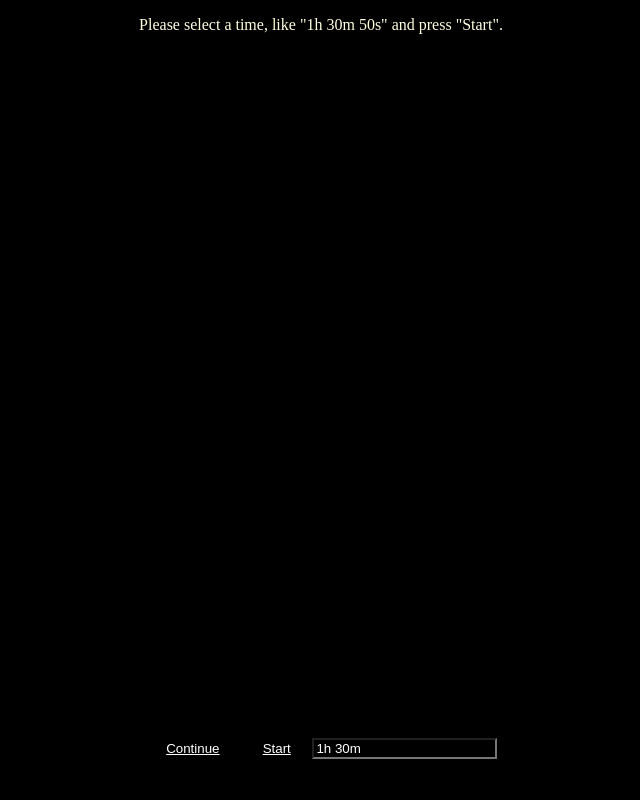
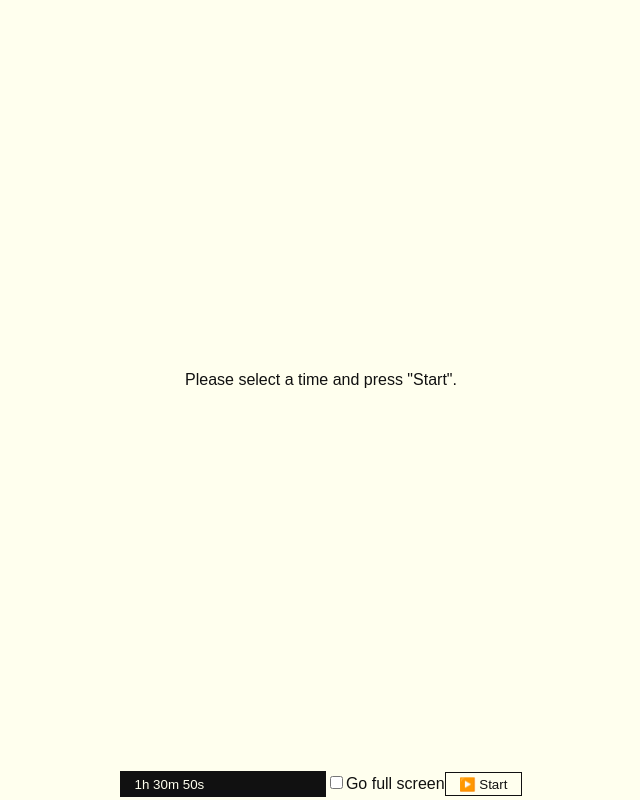
Before and after one commit to camolin3/countdown-tv, an Angular app: page / in a window 1280 px wide. Shown: the whole page, without its empty margins (319-959 px from the left). Built offline with nearby package versions, Linux system fonts and the light colour scheme.

Commit message:
Using CSS variables to reuse colors. Added transition between .config state. Just one button for pause/resume. Timer is working as expected.

```diff
--- a/src/app/app.component.css
+++ b/src/app/app.component.css
@@ -1,39 +1,58 @@
 .countdown {
-  background-color: black;
-  color: lightyellow;
+  background-color: var(--background-color);
+  color: var(--color);
   display: grid;
+  font-family: Arial, Helvetica, sans-serif;
   grid-gap: 1vh;
-  grid-template-rows: 90vh 1fr;
+  grid-template-rows: 1fr 2em;
   height: 100vh;
+  overflow: hidden;
+  transition: background-color 1000ms ease-in-out, color 1000ms ease-in-out;
+}
+
+.countdown.config {
+  background-color: var(--color);
+  color: var(--background-color);
 }
 
 .countdown > * {
+  align-self: center;
   justify-self: center;
   text-align: center;
 }
 
 .counter {
   align-self: center;
-  color: #ff0101;
+  color: var(--counter-color);
   display: grid;
   font-family: 'Orbitron', sans-serif;
   font-size: 25vmin;
-  grid-template-columns: 1ch 1ch 0.5ch 1ch 1ch 0.5ch 1ch 1ch;
+  grid-template-columns: repeat(2, 1ch) 0.5ch repeat(2, 1ch) 0.5ch repeat(2, 1ch);
   text-shadow:
-    0 0 5px #ff0101,
-    0 0 10px #ff0101,
-    0 0 20px #000;
+    0 0 5px var(--counter-color),
+    0 0 10px var(--counter-color),
+    0 0 20px var(--background-color);
+  transition: color 1000ms ease-in-out, text-shadow 1000ms ease-in-out;
+
+}
+.config .counter {
+  color: var(--color);
+  text-shadow:
+    0 0 5px var(--background-color),
+    0 0 10px var(--background-color),
+    0 0 20px var(--color);
 }
 
-.controls input {
-  background-color: black;
-  color: white;
+.controls > button, .controls > input {
+  background-color: var(--background-color);
+  border: none;
+  border: var(--background-color) 1px solid;
+  color: var(--color);
+  height: calc(2em - 2px);
+  padding: 0 1em;
+  transition: background-color 1000ms ease-in-out, color 1000ms ease-in-out;
 }
-
-.controls button {
-  background-color: black;
-  color: white;
-  border: none;
-  text-decoration: underline;
-  padding: 1em 1.618em;
+.config .controls button {
+  background-color: var(--color);
+  color: var(--background-color);
 }
--- a/src/app/app.component.html
+++ b/src/app/app.component.html
@@ -1,4 +1,4 @@
-<div class="countdown">
+<div class="countdown" [ngClass]="{'config': !running}">
   <section class="counter" *ngIf="counter$ | async; let counter; else instructions">
     <output>{{ counter.hh[0] }}</output>
     <output>{{ counter.hh[1] }}</output>
@@ -11,18 +11,18 @@
   </section>
   <ng-template #instructions>
     <p>
-      Please select a time, like "1h 30m 50s" and press "Start".
+      Please select a time and press "Start".
     </p>
   </ng-template>
   <aside class="controls">
-    <ng-template *ngIf="running; else stopped">
-      <button (click)="stop()">Pause</button>
-      <button (click)="stop()" *ngIf="running">Stop</button>
+    <ng-template [ngIf]="running" [ngIfElse]="stopped">
+      <button (click)="pauseOrContinue()">⏯ Pause/Continue</button>
+      <button (click)="stop()" *ngIf="running">⏹ Stop</button>
     </ng-template>
     <ng-template #stopped>
-      <button (click)="continue()">Continue</button>
-      <button (click)="start()">Start</button>
       <input pattern="(\d*h\s*)?(\d*m\s*)?(\d*s\s*)?" [(ngModel)]="timeStr">
+      <label><input type="checkbox" [(ngModel)]="goFullScreen">Go full screen</label>
+      <button (click)="start()">▶️ Start</button>
     </ng-template>
   </aside>
 </div>
--- a/src/app/app.component.ts
+++ b/src/app/app.component.ts
@@ -1,6 +1,12 @@
 import { Component } from '@angular/core';
-import { Observable, Subject, interval, never, BehaviorSubject } from 'rxjs';
-import { finalize, map, startWith, take, takeUntil, switchMap, tap } from 'rxjs/operators';
+import { BehaviorSubject, never, Observable, Subject, timer } from 'rxjs';
+import { finalize, map, switchMap, takeUntil, takeWhile } from 'rxjs/operators';
+
+interface TimeArray {
+  hh: string[];
+  mm: string[];
+  ss: string[];
+}
 
 @Component({
   selector: 'app-root',
@@ -8,14 +14,13 @@ import { finalize, map, startWith, take, takeUntil, switchMap, tap } from 'rxjs/
   styleUrls: ['./app.component.css']
 })
 export class AppComponent {
-  counter$: Observable<{ hh: string[], mm: string[], ss: string[] }>;
+  counter$: Observable<TimeArray>;
   paused$ = new BehaviorSubject<boolean>(false);
   stop$ = new Subject();
+  goFullScreen = false;
   running = false;
-  timeStr = '1h 30m';
-  /**
-   * Time, in seconds, of the current countdown.
-   */
+  timeStr = '1h 30m 50s';
+
   get time() {
     const [, h, m, s] = this.timeStr.match(/(\d*\.?\d*h\s*)?(\d*\.?\d*m\s*)?(\d*\.?\d*s\s*)?/);
     const strToNumber = (str) => Number((str || '0').match(/\d*\.?\d+/)[0]);
@@ -28,34 +33,29 @@ export class AppComponent {
       return ((floor < 10) ? '0' + floor : String(floor))
         .split('');
     };
-    this.running = true;
+    setTimeout(() => this.running = true);
     /* const el = document.getElementById('countdown');
     el.mozRequestFullScreen(); */
-    const numbers$ = interval(1000).pipe(
-      startWith(-1),
-      map(s => this.time - s - 1),
-      take(1 + this.time),
-      finalize(() => console.log('why?')),
+    let currentNumber = this.time;
+    const numbers$ = timer(0, 1000).pipe(
+      map(s => currentNumber--),
+      takeWhile(n => n >= 0),
+      finalize(() => this.running = currentNumber >= 0),
     );
     this.counter$ = this.paused$.pipe(
       switchMap(paused => paused ? never() : numbers$),
       map(s => ({ hh: format(s / 3600), mm: format((s % 3600) / 60), ss: format(s % 60) })),
       takeUntil(this.stop$),
-      finalize(() => this.running = false),
+      finalize(() => setTimeout(() => this.running = false)),
     );
   }
 
   stop() {
-    /* document.mozCancelFullScreen(); */
     this.stop$.next();
   }
 
-  pause() {
-    this.paused$.next(true);
-  }
-
-  continue() {
-    this.paused$.next(false);
+  pauseOrContinue() {
+    this.paused$.next(!this.paused$.value);
   }
 
 }
--- a/src/styles.css
+++ b/src/styles.css
@@ -1,4 +1,10 @@
 /* You can add global styles to this file, and also import other style files */
+:root {
+  --background-color: #111;
+  --color: #ffe;
+  --counter-color: #ff0101;
+}
+
 body {
   margin: 0;
 }
```
